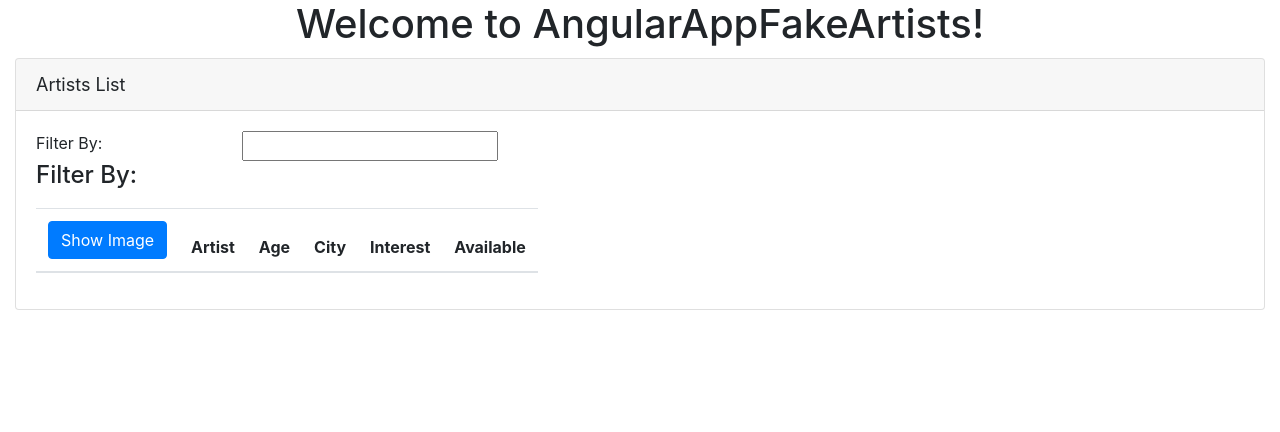
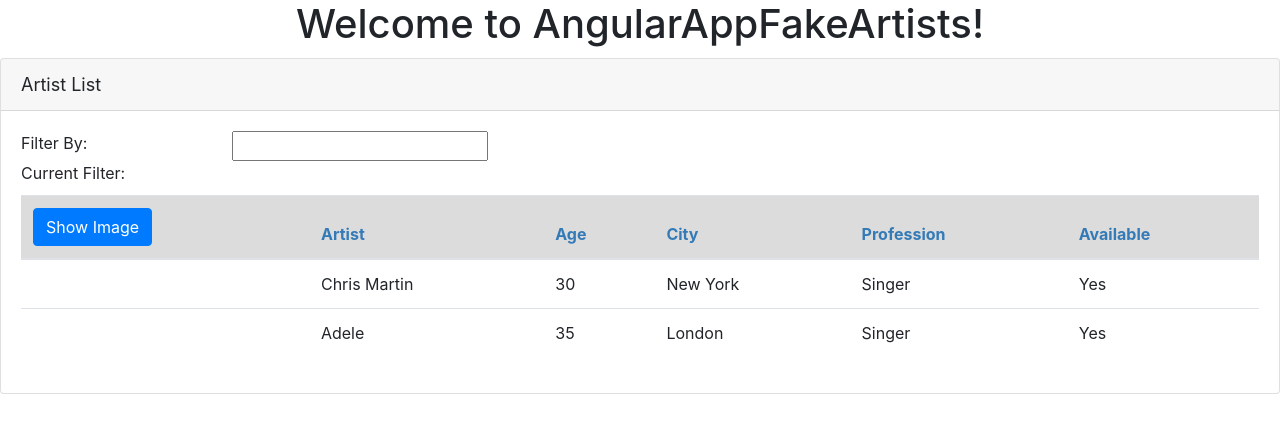
Before and after one commit to Pravesh214/AngularAppFakeArtists, an Angular app: page / in a window 1280 px wide. Shown: the top 432 px of the page. Built offline with nearby package versions, Linux system fonts and the light colour scheme.

Commit message:
work with list component

```diff
--- a/src/app/app.component.html
+++ b/src/app/app.component.html
@@ -3,6 +3,7 @@
     Welcome to {{ pageTitle }}!
   </h1>
 </div>
-<div class="container-fluid">
-  <app-artist-list></app-artist-list>
+
+<div class="container-body">
+    <app-artist-list></app-artist-list>
 </div>
--- a/src/app/app.module.ts
+++ b/src/app/app.module.ts
@@ -1,5 +1,6 @@
 import { BrowserModule } from '@angular/platform-browser';
 import { NgModule } from '@angular/core';
+import { FormsModule } from '@angular/forms';
 
 import { AppRoutingModule } from './app-routing.module';
 import { AppComponent } from './app.component';
@@ -12,7 +13,8 @@ import { ArtistListComponent } from './artist/artist-list.component';
   ],
   imports: [
     BrowserModule,
-    AppRoutingModule
+    AppRoutingModule,
+    FormsModule
   ],
   providers: [],
   bootstrap: [AppComponent]
--- /dev/null
+++ b/src/app/artist/artist-list.component.css
@@ -0,0 +1,5 @@
+thead{
+    color:#337AB7;
+    background-color: gainsboro;
+
+}
--- a/src/app/artist/artist-list.component.html
+++ b/src/app/artist/artist-list.component.html
@@ -1,33 +1,49 @@
 <div class="card">
     <div class = "card-header">
-        Artists List
+        Artist List
     </div>
     <div class="card-body">
         <div class="row">
             <div class="col-md-2">Filter By:</div>
-            <div class="col-md-4"><input type="text"/></div>
+            <div class="col-md-4"><input type="text" [(ngModel)] = 'listFilter'/></div>
         </div>
         <div class="row">
             <div class="col-md-6">
-                <h4>Filter By:</h4>
+                Current Filter: {{listFilter}}
             </div>
         </div>
         <div class="table-responsive">
-            <div class="table">
+            <table class="table" *ngIf='artists && artists.length'>
                 <thead>
                     <tr>
-                        <th><button class="btn btn-primary">Show Image</button></th>
+                        <th>
+                            <button class="btn btn-primary" (click)='toggleImage()'>
+                                {{showImage ? 'Hide' : 'Show'}} Image
+                            </button>
+                        </th>
                         <th>Artist</th>
                         <th>Age</th>
                         <th>City</th>
-                        <th>Interest</th>
+                        <th>Profession</th>
                         <th>Available</th>
                     </tr>
                 </thead>
                 <tbody>
-
+                    <tr *ngFor='let artist of artists'>
+                        <td><img *ngIf = 'showImage'
+                                [src] = 'artist.imageUrl'
+                                [title]= 'artist.Name'
+                                [style.width.px]= 'imageWidth'
+                                [style.margin.px]='imageMargin'>
+                        </td>
+                        <td>{{artist.Name}}</td>
+                        <td>{{artist.Age}}</td>
+                        <td>{{artist.City}}</td>
+                        <td>{{artist.Profession}}</td>
+                        <td>{{artist.Available}}</td>
+                    </tr>
                 </tbody>
-            </div>
+            </table>
         </div>
     </div>
 </div>
--- a/src/app/artist/artist-list.component.ts
+++ b/src/app/artist/artist-list.component.ts
@@ -1,9 +1,40 @@
 import { Component } from '@angular/core';
+import { IArtist } from './artist';
 
 @Component({
     selector: 'app-artist-list',
-    templateUrl:'./artist-list.component.html'
+    templateUrl:'./artist-list.component.html',
+    styleUrls:['./artist-list.component.css']
 })
 export class ArtistListComponent{
+    pageTitle   : string    ="Artists list";
+    imageWidth  : number    = 50;
+    imageMargin : number    = 2;
+    showImage   : boolean   = false;
+    listFilter  : string    ="";
 
+    artists : IArtist[] = [
+        {
+            "Id":1,
+            "Name": "Chris Martin",
+            "City": "New York",
+            "Age": 30,
+            "Profession": "Singer",
+            "Available":"Yes",
+            "imageUrl":"./sample.jpg"
+        },
+        {
+            "Id":2,
+            "Name": "Adele",
+            "City": "London",
+            "Age": 35,
+            "Profession": "Singer",
+            "Available":"Yes",
+            "imageUrl":"./sample.jpg"
+        }
+    ];
+
+    toggleImage():void{
+        this.showImage = !this.showImage;
+    }
 }
--- /dev/null
+++ b/src/app/artist/artist.ts
@@ -0,0 +1,9 @@
+export interface IArtist{
+    Id:number;
+    Name:string;
+    Age:number;
+    City:string;
+    Profession:string;
+    Available:string;
+    imageUrl:string;
+}
```
Also changed, not shown: src/app/artist/sample.jpg (added), src/styles.css (indentation only), 1 other file (tests, documents, lock files or other folders).
